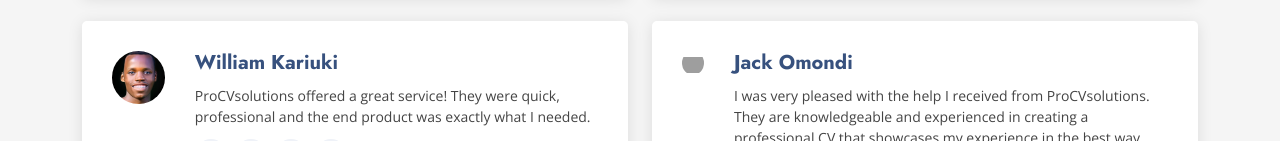
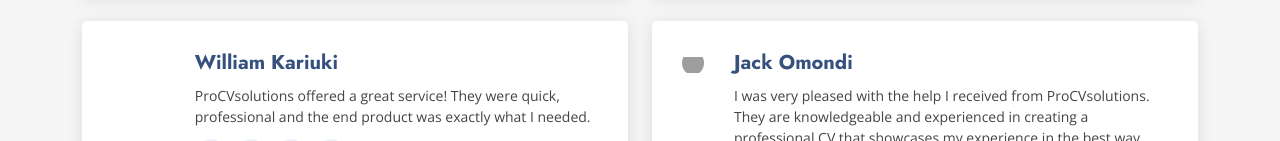
Before and after one commit to rotich254/ProCVsolutions, a plain HTML site: page index.html in a window 1280 px wide. Shown: the part 3342-3483 px from the top of the page. Drawn offline with nearby package versions, Linux system fonts and the light colour scheme; grey boxes are pictures that could not be loaded.

Commit message:
Update index.html

```diff
--- a/index.html
+++ b/index.html
@@ -342,7 +342,7 @@
 
           <div class="col-lg-6 mt-4 " data-aos="zoom-in" data-aos-delay="300">
             <div class="member d-flex align-items-start">
-              <div class="pic"><img src="assets/img/photo.jpg" class="img-fluid" alt=""></div>
+              <div class="pic"><img src="" class="img-fluid" alt=""></div>
               <div class="member-info">
                 <h4>William Kariuki</h4>
                 <!-- <span>Product Manager</span> -->
```
